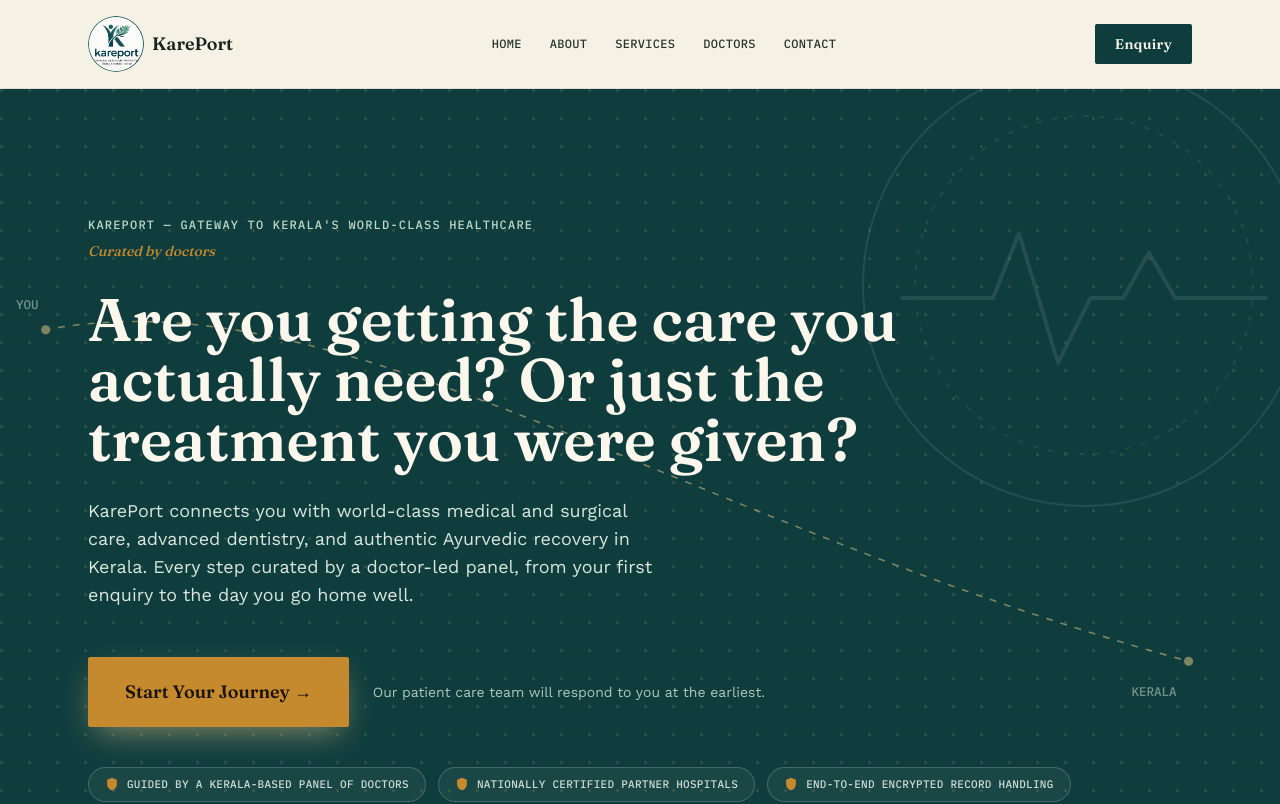
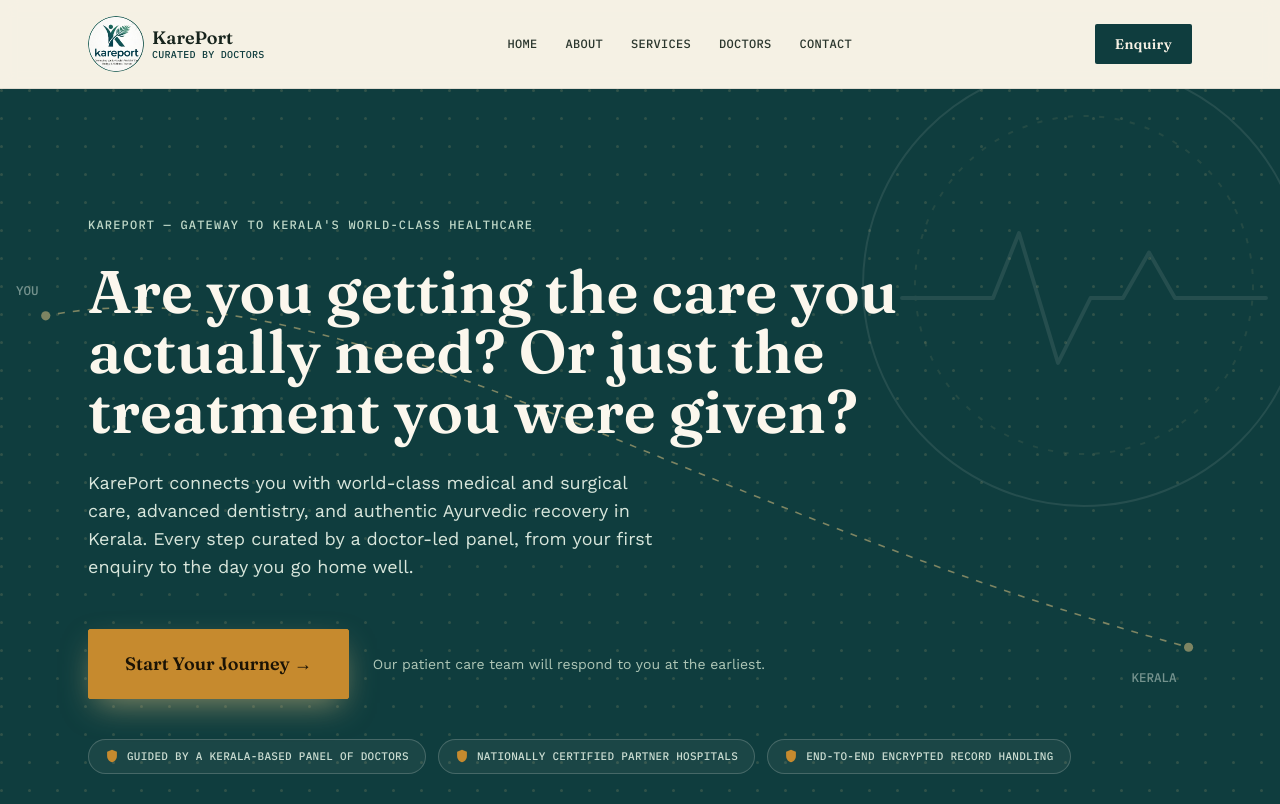
Before and after one commit to Ayana-2004/kareport, a Next.js app: page / in a window 1280 px wide. Shown: the top 804 px of the page. Built offline with nearby package versions, Linux system fonts and the light colour scheme.

Commit message:
Move "Curated by Doctors" tagline to header, under logo wordmark
Was placed in the hero; relocated to sit under the KarePort name next to the navbar logo.

```diff
--- a/components/Header.jsx
+++ b/components/Header.jsx
@@ -35,7 +35,12 @@
             alt="KarePort logo"
             className="h-14 w-17 rounded-full"
           />
-          KarePort
+          <div className="flex flex-col leading-tight">
+            <span>KarePort</span>
+            <span className="font-mono text-[10px] font-normal uppercase tracking-wide text-teal">
+              Curated by Doctors
+            </span>
+          </div>
         </div>
 
         <nav className="hidden items-center gap-7 md:flex">
--- a/components/Hero.jsx
+++ b/components/Hero.jsx
@@ -68,9 +68,6 @@
         <div className="font-mono text-xs uppercase tracking-widest text-[#BFD8C8]">
           KarePort — Gateway to Kerala&apos;s World-Class Healthcare
         </div>
-        <div className="mt-2 font-display text-sm font-medium italic text-gold">
-          Curated by doctors
-        </div>
         <h1 className="mt-7 max-w-[20ch] font-display text-4xl font-semibold leading-tight text-[#FBF7ED] sm:text-6xl">
           Are you getting the care you actually need?
           Or just the treatment you were given?
```
